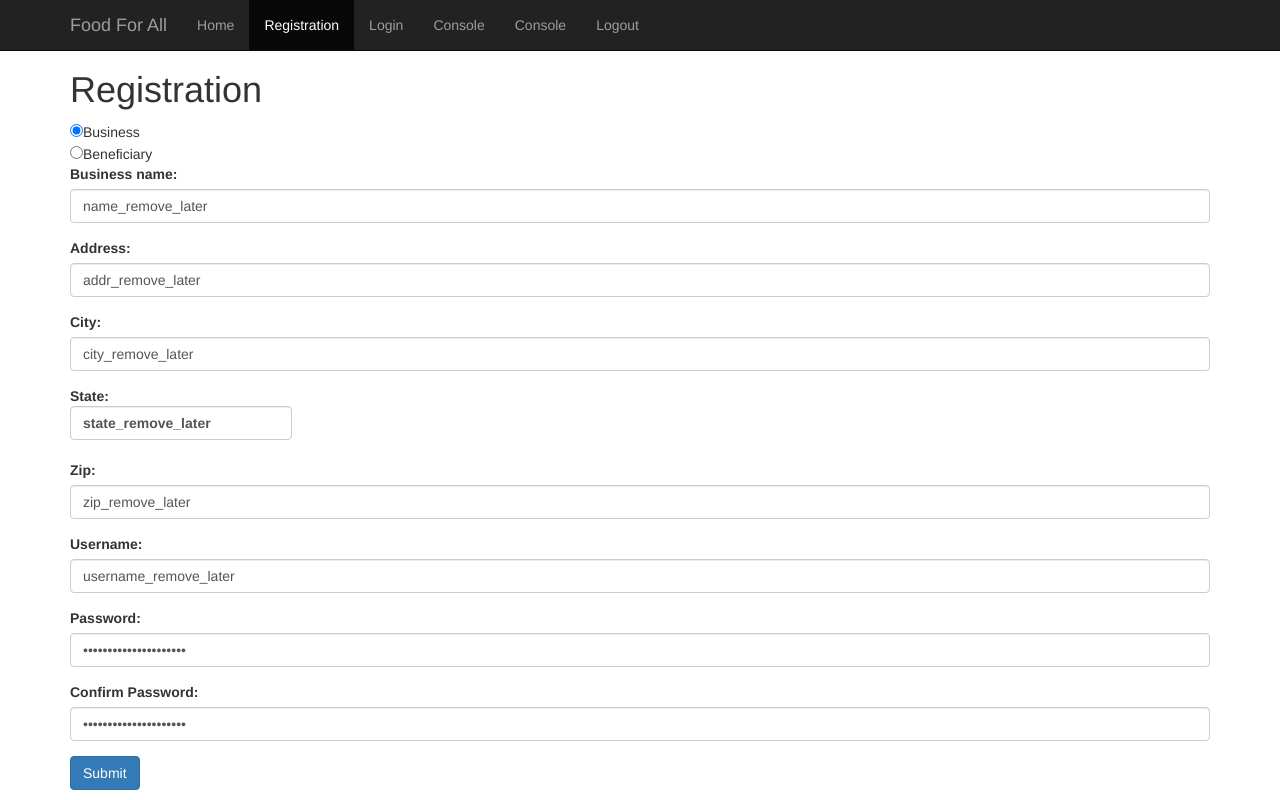
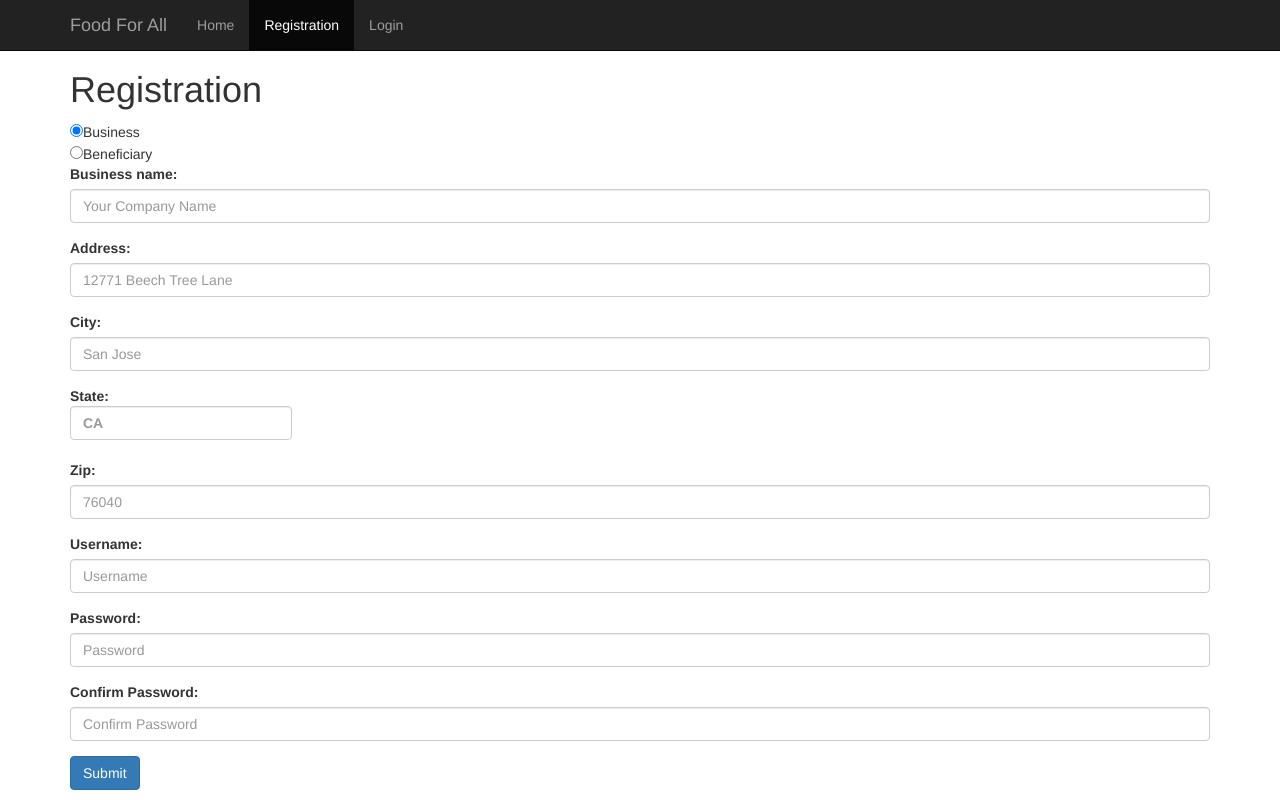
Before and after one commit to TimothyBramlett/361ProjectBGroup7, a Flask app: page /registration in a window 1280 px wide. Run offline with Flask 2, Linux system fonts and the light colour scheme; parts of the project's set-up code (start-up, migrations or seed data) failed here and were passed over; some libraries are stand-ins or nearby versions.

Commit message:
Cleaned up redirections.  Display username.  Hide options as necessary.

```diff
--- a/app.py
+++ b/app.py
@@ -32,7 +32,7 @@ def registration():
     # GET Request, first check if the user is logged in already, redirect to console if so.
     # if not logged in then display the login form
     if 'username' in flask.session:
-        flask.flash('You were already logged in')
+        #flask.flash('You were already logged in')
         if flask.session['usertype'] == 'bus':
             return flask.redirect(flask.url_for('bus_console'))
         elif flask.session['usertype'] == 'ben':
@@ -60,7 +60,7 @@ def login():
             cnxn.close()
             flask.session['username'] = user
             flask.session['usertype'] = 'bus'
-            flask.flash('You were successfully logged in')
+            #flask.flash('You were successfully logged in')
             return flask.redirect(flask.url_for('bus_console'))
 
         # check if beneficiary
@@ -70,7 +70,7 @@ def login():
             cnxn.close()
             flask.session['username'] = user
             flask.session['usertype'] = 'ben'
-            flask.flash('You were successfully logged in')
+            #flask.flash('You were successfully logged in')
             return flask.redirect(flask.url_for('ben_console'))
 
         cnxn.close()
@@ -82,7 +82,7 @@ def login():
         # GET Request, first check if the user is logged in already, redirect to console if so.
         # if not logged in then display the login form
         if 'username' in flask.session:
-            flask.flash('You were already logged in')
+            #flask.flash('You were already logged in')
             if flask.session['usertype'] == 'bus':
                 return flask.redirect(flask.url_for('bus_console'))
             elif flask.session['usertype'] == 'ben':
@@ -99,7 +99,7 @@ def logout():
     flask.session.pop('username', None)
     flask.session.pop('userid', None)
     flask.session.pop('usertype', None)
-    flask.flash('You were successfully logged out')
+    #flask.flash('You were successfully logged out')
     return flask.redirect(flask.url_for('index'))
 
 #-------------------------------------------------------------------------------
--- a/templates/base.html
+++ b/templates/base.html
@@ -36,12 +36,15 @@
       </div>
       <div id="navbar" class="navbar-collapse collapse" aria-expanded="false" style="height: 1px;">
         <ul class="nav navbar-nav">
-          <li {% if 'index' == active_page %} class="active"{% endif%}><a href="{{ url_for('index') }}">Home</a></li>
-          <li {% if 'registration' == active_page %} class="active"{% endif%}><a href="{{ url_for('registration') }}">Registration</a></li>
-          <li {% if 'login' == active_page %} class="active"{% endif%}><a href="{{ url_for('login') }}">Login</a></li>
-          <li {% if 'bus_console' == active_page %} class="active"{% endif%}><a href="{{ url_for('bus_console') }}">Console</a></li>
-          <li {% if 'ben_console' == active_page %} class="active"{% endif%}><a href="{{ url_for('ben_console') }}">Console</a></li>
-          <li><a href="{{ url_for('logout') }}">Logout</a></li>
+          <li id="index" {% if 'index' == active_page %} class="active"{% endif%}><a href="{{ url_for('index') }}">Home</a></li>
+          <li id="registration" {% if 'registration' == active_page %} class="active"{% endif%} {% if 'usertype' in session %} class="hidden"{% endif%}><a href="{{ url_for('registration') }}">Registration</a></li>
+          <li id="login" {% if 'login' == active_page %} class="active"{% endif%} {% if 'usertype' in session %} class="hidden"{% endif%}><a href="{{ url_for('login') }}">Login</a></li>
+          <li id="bus_console" {% if 'bus_console' == active_page %} class="active"{% endif%} {% if not 'usertype' in session %} class="hidden" {% elif session['usertype'] == 'ben' %} class="hidden" {% endif%}><a href="{{ url_for('bus_console') }}">Console</a></li>
+          <li id="ben_console" {% if 'ben_console' == active_page %} class="active"{% endif%} {% if not 'usertype' in session %} class="hidden" {% elif session['usertype'] == 'bus' %} class="hidden" {% endif%}><a href="{{ url_for('ben_console') }}">Console</a></li>
+          <!--<li id="logout" {% if not 'usertype' in session %} class="hidden"{% endif%}><a href="{{ url_for('logout') }}">Logout</a></li>-->
+          {% if 'usertype' in session %}
+            <li id="logout"><a href="{{ url_for('logout') }}">Logout ({{session['username']}})</a></li>
+          {% endif%}
         </ul>
       </div><!--/.nav-collapse -->
     </div>
--- a/templates/index.html
+++ b/templates/index.html
@@ -5,7 +5,7 @@
   <div class="starter-template">
     <div class="container">
       <h1>America’s Hunger Problem—maybe just a distribution problem?</h1>
-      {% if 'username' in session %} <p>Hello {{ session['username'] }}</p> {% endif%}
+      <!-- {% if 'username' in session %} <p>Hello {{ session['username'] }}</p> {% endif%} -->
     </div>
   </div>
 {% endblock %}
--- a/templates/login.html
+++ b/templates/login.html
@@ -7,11 +7,11 @@
     <form id="login" action="/login" method ="POST" enctype="x-www-form-urlencoded">
       <div class="form-group">
         <label for="username">Username:</label>
-        <input type="text" class="form-control" name="username" value="username_remove_later" placeholder="Username">
+        <input type="text" class="form-control" name="username" placeholder="Username">
       </div>
       <div class="form-group">
         <label for="password">Password:</label>
-        <input type="password" class="form-control"  name="password" value="password_remove_later" placeholder="Password">
+        <input type="password" class="form-control"  name="password" placeholder="Password">
       </div>
 
       <button id="login_button" type="submit" class="btn btn-primary">Submit</button>
--- a/templates/registration.html
+++ b/templates/registration.html
@@ -13,42 +13,42 @@
     <form id="bus_register" action="/bus_register" method ="POST" enctype="x-www-form-urlencoded">
       <div class="form-group">
         <label for="name">Business name:</label>
-        <input type="text" class="form-control" name="name" value="name_remove_later" placeholder="Your Company Name">
+        <input type="text" class="form-control" name="name" placeholder="Your Company Name">
       </div>
 
       <div class="form-group">
         <label for"addr">Address:</label>
-        <input type="text" class="form-control"  name="addr" value="addr_remove_later" placeholder="12771 Beech Tree Lane">
+        <input type="text" class="form-control"  name="addr" placeholder="12771 Beech Tree Lane">
       </div>
 
       <div class="form-group">
         <label for="city">City:</label>
-        <input type="text" class="form-control"  name="city" value="city_remove_later" placeholder="San Jose">
+        <input type="text" class="form-control"  name="city" placeholder="San Jose">
       </div>
 
       <div class="form-group">
         <label for="state">State:</state>
-        <input type="text" class="form-control"  name="state" value="state_remove_later" placeholder="CA">
+        <input type="text" class="form-control"  name="state" placeholder="CA">
       </div>
 
       <div class="form-group">
         <label for="zip">Zip:</label>
-        <input type="text" class="form-control"  name="zip" value="zip_remove_later" placeholder="76040">
+        <input type="text" class="form-control"  name="zip" placeholder="76040">
       </div>
 
       <div class="form-group">
         <label for="username">Username:</label>
-        <input type="username" class="form-control"  name="username" value="username_remove_later" placeholder="Username">
+        <input type="username" class="form-control"  name="username" placeholder="Username">
       </div>
 
       <div class="form-group">
         <label for="password">Password:</label>
-        <input type="password" class="form-control"  name="password" value="password_remove_later" placeholder="Password">
+        <input type="password" class="form-control"  name="password" placeholder="Password">
       </div>
 
       <div class="form-group">
         <label for="confirm_password">Confirm Password:</label>
-        <input type="password" class="form-control" name="confirm_password" value="password_remove_later" placeholder="Confirm Password">
+        <input type="password" class="form-control" name="confirm_password" placeholder="Confirm Password">
       </div>
 
       <button id="bus_register_button" type="submit" class="btn btn-primary">Submit</button>
@@ -57,52 +57,52 @@
     <form id="ben_register" class="hidden" action="/ben_register" method ="POST" enctype="x-www-form-urlencoded">
       <div class="form-group">
         <label for="first_name">First name:</label>
-        <input type="text" class="form-control" name="first" value="first_name_remove_later" placeholder="Your First Name">
+        <input type="text" class="form-control" name="first" placeholder="Your First Name">
       </div>
 
       <div class="form-group">
         <label for="last_name">Last name:</label>
-        <input type="text" class="form-control" name="last" value="last_name_remove_later" placeholder="Your Last Name">
+        <input type="text" class="form-control" name="last" placeholder="Your Last Name">
       </div>
 
       <div class="form-group">
         <label for"addr">Address:</label>
-        <input type="text" class="form-control"  name="addr" value="addr_remove_later" placeholder="12771 Beech Tree Lane">
+        <input type="text" class="form-control"  name="addr" placeholder="12771 Beech Tree Lane">
       </div>
 
       <div class="form-group">
         <label for="city">City:</label>
-        <input type="text" class="form-control"  name="city" value="city_remove_later" placeholder="San Jose">
+        <input type="text" class="form-control"  name="city" placeholder="San Jose">
       </div>
 
       <div class="form-group">
         <label for="state">State:</state>
-        <input type="text" class="form-control"  name="state" value="state_remove_later" placeholder="CA">
+        <input type="text" class="form-control"  name="state" placeholder="CA">
       </div>
 
       <div class="form-group">
         <label for="zip">Zip:</label>
-        <input type="text" class="form-control"  name="zip" value="zip_remove_later" placeholder="76040">
+        <input type="text" class="form-control"  name="zip" placeholder="76040">
       </div>
 
       <div class="form-group">
         <label for="famsize">Number of Persons in Household:</label>
-        <input type="number" min="1" max="20" class="form-control"  name="famsize" value=3 placeholder="4">
+        <input type="number" min="1" max="20" class="form-control"  name="famsize" placeholder="4">
       </div>
 
       <div class="form-group">
         <label for="username">Username:</label>
-        <input type="username" class="form-control"  name="username" value="distinct_user_name" placeholder="Username">
+        <input type="username" class="form-control"  name="username" placeholder="Username">
       </div>
 
       <div class="form-group">
         <label for="password">Password:</label>
-        <input type="password" class="form-control"  name="password" value="password_remove_later" placeholder="Password">
+        <input type="password" class="form-control"  name="password" placeholder="Password">
       </div>
 
       <div class="form-group">
         <label for="confirm_password">Confirm Password:</label>
-        <input type="password" class="form-control" name="confirm_password" value="password_remove_later" placeholder="Confirm Password">
+        <input type="password" class="form-control" name="confirm_password" placeholder="Confirm Password">
       </div>
 
       <button id="ben_register_button" type="submit" class="btn btn-primary">Submit</button>
```
Also changed, not shown: 1 other file.
